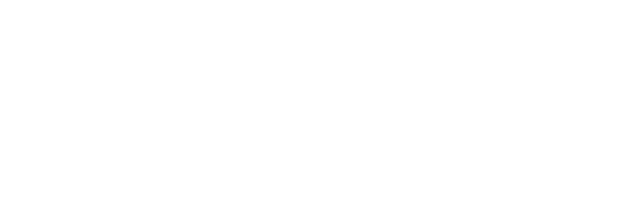
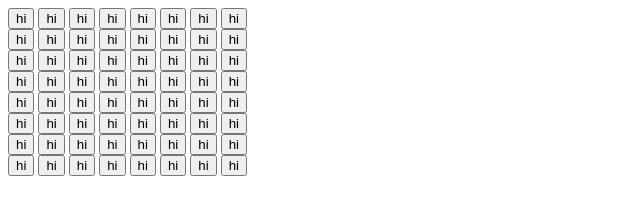
Before and after one commit to sbrockmeyer/othello-, a plain HTML site: page index.html in a window 1280 px wide. Shown: the whole page, without its empty margins (0-640 px from the left). Drawn offline with Linux system fonts and the light colour scheme.

Commit message:
Update index.html

```diff
--- a/index.html
+++ b/index.html
@@ -7,6 +7,87 @@
     <title>Document</title>
 </head>
 <body>
-
+    <div class="container">
+        <div>
+            <button>hi</button>
+            <button>hi</button>
+            <button>hi</button>
+            <button>hi</button>
+            <button>hi</button>
+            <button>hi</button>
+            <button>hi</button>
+            <button>hi</button>
+        </div>
+        <div>
+            <button>hi</button>
+            <button>hi</button>
+            <button>hi</button>
+            <button>hi</button>
+            <button>hi</button>
+            <button>hi</button>
+            <button>hi</button>
+            <button>hi</button>
+        </div>
+        <div>
+            <button>hi</button>
+            <button>hi</button>
+            <button>hi</button>
+            <button>hi</button>
+            <button>hi</button>
+            <button>hi</button>
+            <button>hi</button>
+            <button>hi</button>
+        </div>
+        <div>
+            <button>hi</button>
+            <button>hi</button>
+            <button>hi</button>
+            <button>hi</button>
+            <button>hi</button>
+            <button>hi</button>
+            <button>hi</button>
+            <button>hi</button>
+        </div>
+        <div>
+            <button>hi</button>
+            <button>hi</button>
+            <button>hi</button>
+            <button>hi</button>
+            <button>hi</button>
+            <button>hi</button>
+            <button>hi</button>
+            <button>hi</button>
+        </div>
+        <div>
+            <button>hi</button>
+            <button>hi</button>
+            <button>hi</button>
+            <button>hi</button>
+            <button>hi</button>
+            <button>hi</button>
+            <button>hi</button>
+            <button>hi</button>
+        </div>
+        <div>
+            <button>hi</button>
+            <button>hi</button>
+            <button>hi</button>
+            <button>hi</button>
+            <button>hi</button>
+            <button>hi</button>
+            <button>hi</button>
+            <button>hi</button>
+        </div>
+        <div>
+            <button>hi</button>
+            <button>hi</button>
+            <button>hi</button>
+            <button>hi</button>
+            <button>hi</button>
+            <button>hi</button>
+            <button>hi</button>
+            <button>hi</button>
+        </div>
+    </div>
 </body>
 </html>
```
